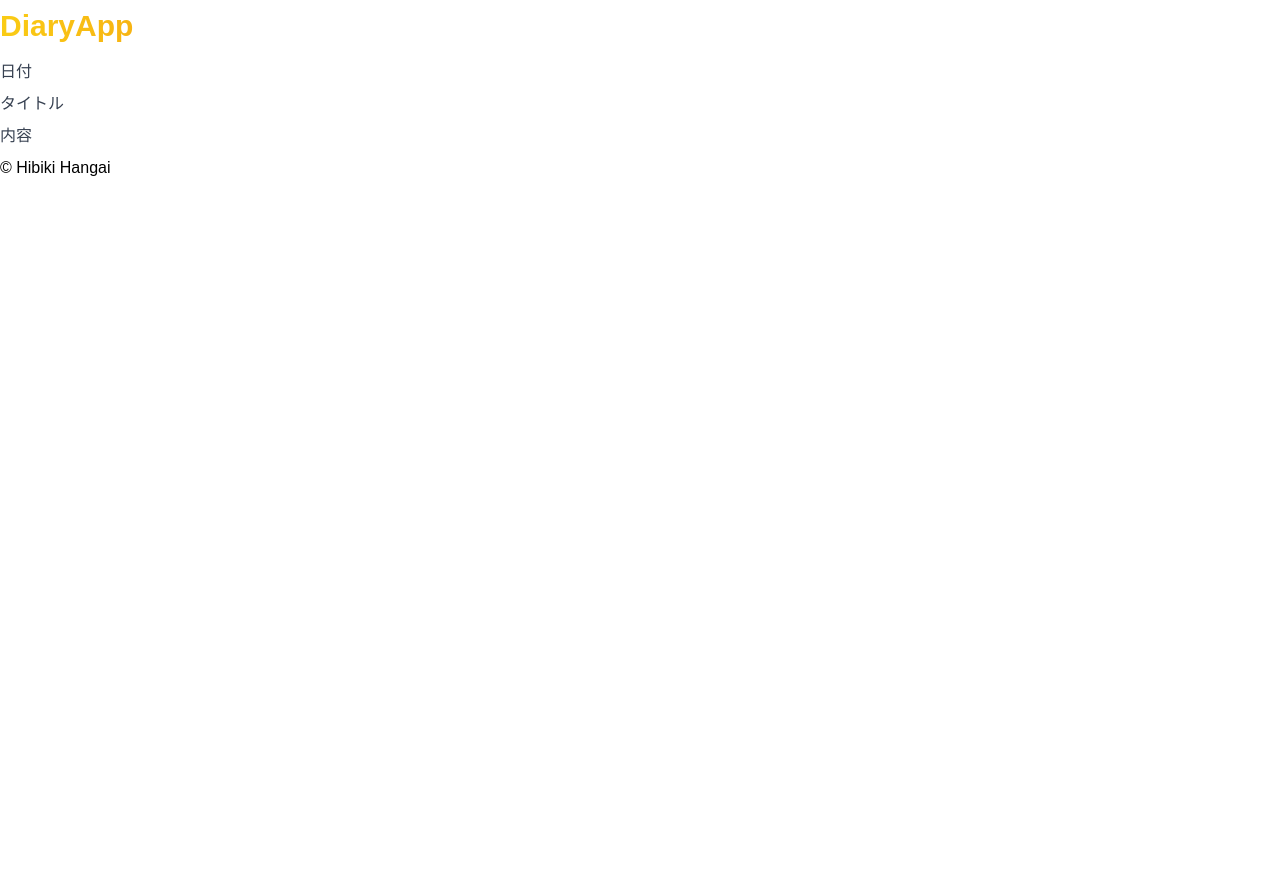
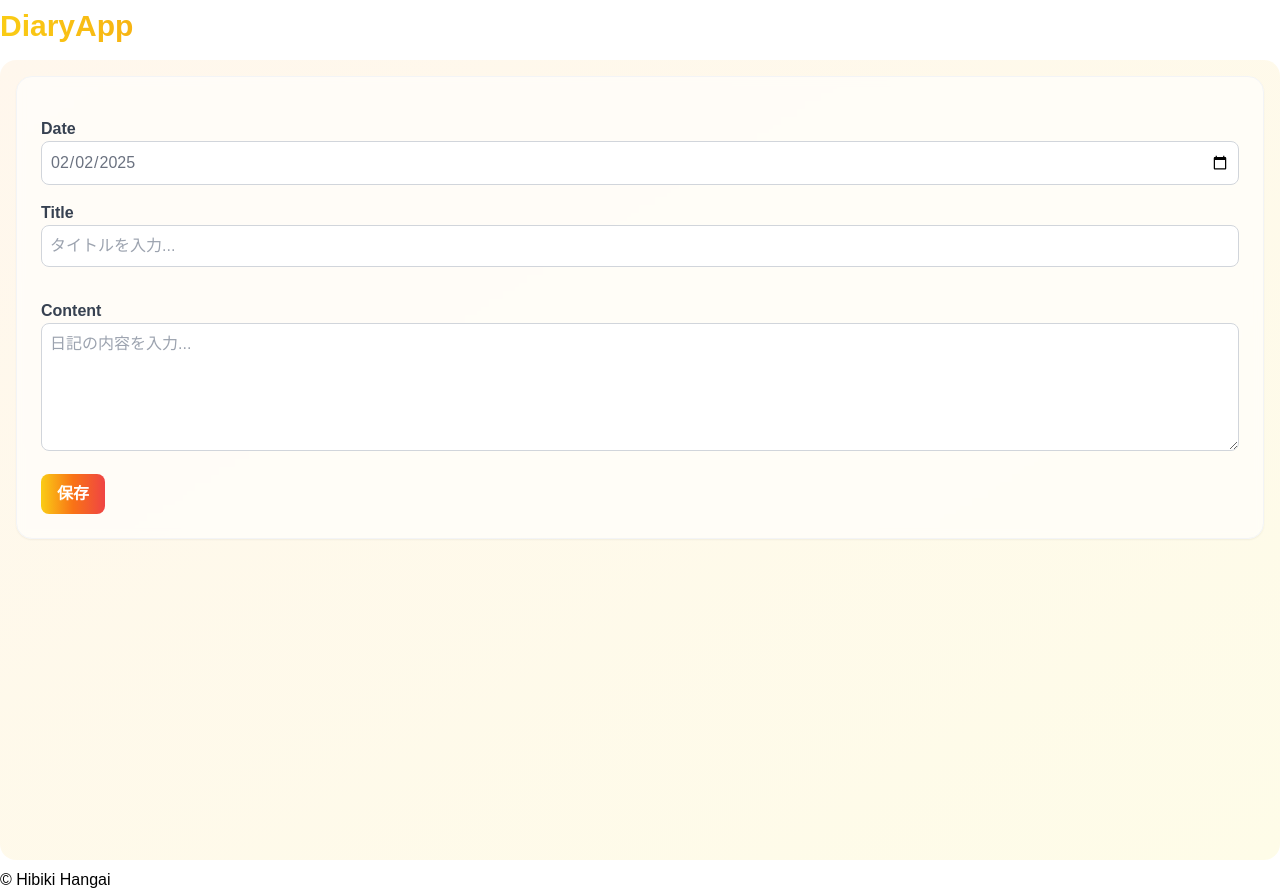
Before and after one commit to Biking1199/original-app, a Next.js app: page /diary/create in a window 1280 px wide. Before the commit the page ends 800 px from the top, so only its background shows below. Built offline with nearby package versions, Linux system fonts and the light colour scheme.

Commit message:
💄 新規作成ページのフロント作成

```diff
--- a/app/diary/create/page.tsx
+++ b/app/diary/create/page.tsx
@@ -1,13 +1,49 @@
 'use client'
 import React from "react"
 import { useState } from "react"
+import { Calendar } from "lucide-react"
+import { Link } from "lucide-react"
 
 export default function NewDiary() {
+    const [diaryDate, setDiaryDate] = useState("2025-02-02");
+    const [diaryTitle, setDiaryTitle] = useState("");
+    const [diaryContent, setDiaryContent] = useState("");
     return(
-        <div>
-            <p className="text-gray-700 mb-2">日付</p>
-            <p className="text-gray-700 mb-2">タイトル</p>
-            <p className="text-gray-700 mb-2">内容</p>
+        <div className="container mx-auto p-4 min-h-screen bg-gradient-to-br from-orange-50 to-yellow-50 rounded-2xl">
+            <article className="group bg-white/60 backdrop-blur-sm rounded-2xl p-6 shadow-sm hover:shadow-md transition-all duration-300 border border-gray-100">
+                <div className="items-center text-gray-500 pt-4">
+                    <label className="text-gray-700 font-semibold">Date</label>
+                    <input
+                    type="date"
+                    value={diaryDate}
+                    onChange={(e) => setDiaryDate(e.target.value)}
+                    className="border border-gray-300 rounded-lg p-2 w-full"
+                    />
+                </div>
+                <div className="mb-4 pt-4">
+                    <label className="text-gray-700 font-semibold">Title</label>
+                    <input
+                    type="text"
+                    value={diaryTitle}
+                    onChange={(e) => setDiaryTitle(e.target.value)}
+                    className="border border-gray-300 rounded-lg p-2 w-full"
+                    placeholder="タイトルを入力..."
+                    />
+                </div>
+                <div className="mb-4 pt-4">
+                    <label className="text-gray-700 font-semibold">Content</label>
+                    <textarea
+                    value={diaryContent}
+                    onChange={(e) => setDiaryContent(e.target.value)}
+                    className="border border-gray-300 rounded-lg p-2 w-full h-32"
+                    placeholder="日記の内容を入力..."
+                    ></textarea>
+                </div>
+                <button className="px-4 bg-gradient-to-r from-yellow-400 via-orange-500 to-red-500 hover:from-yellow-500 hover:via-orange-600 hover:to-red-600 text-white py-2 rounded-lg font-semibold">
+                    保存
+                </button>
+
+            </article>
         </div>
 
 
--- a/app/page.tsx
+++ b/app/page.tsx
@@ -4,46 +4,40 @@ import { supabase } from '@/lib/supabase';
 import { useEffect, useState } from 'react';
 import Link from 'next/link';
 import { Diary } from './types/diary';
-import {Calender} from 'lucide-react'
+import { Calendar, HandHeart } from 'lucide-react';
 
 
 export default function Home() {
-  const [diaries, setDiaries] = useState<Diary[]>([]);
+  // const [diaries, setDiaries] = useState<Diary[]>([]);
 
-  useEffect(() => {
-    const fetchDiaries = async () => {
-      const { data, error } = await supabase.from('diaries').select('*').order('created_at', { ascending: false });
+  // useEffect(() => {
+  //   const fetchDiaries = async () => {
+  //     const { data, error } = await supabase.from('diaries').select('*').order('created_at', { ascending: false });
 
-      if (error) {
-        console.error('Error fetching diaries:', error.message || error);
-      } else {
-        setDiaries(data);
-      }
-    };
+  //     if (error) {
+  //       console.error('Error fetching diaries:', error.message || error);
+  //     } else {
+  //       setDiaries(data);
+  //     }
+  //   };
 
-    fetchDiaries();
-  }, []);
+  //   fetchDiaries();
+  // }, []);
 
   return (
-    <div className="container mx-auto p-4">
-      <h1 className="text-2xl font-bold mb-4">日記一覧</h1>
+    <div className="container mx-auto p-4 min-h-screen bg-gradient-to-br from-orange-50 to-yellow-50 rounded-2xl">
+
       <Link href="/diary/create">
         <button className="p-2 mt-2 bg-gradient-to-r from-yellow-400 via-orange-500 to-red-500 hover:from-yellow-500 hover:via-orange-600 hover:to-red-600 text-white py-2 rounded-lg">日記を作成</button>
       </Link>
-      <ul className="mt-4">
-        {diaries.map((diary) => (
-          <li key={diary.id} className="border p-4 mb-2 flex justify-between items-center ">
-            <p>{diary.created_at}</p>
-            <Link href={`diary/${diary.id}`} className="font-bold text-blue-500">{diary.title}</Link>
-            <p>{diary.content}</p>
-          </li>
-        ))}
-      </ul>
+
       <article className="group bg-white/60 backdrop-blur-sm rounded-2xl p-6 shadow-sm hover:shadow-md transition-all duration-300 border border-gray-100">
         <div className="flex items-center justify-between mb-4">
           <div className="flex items-center space-x-2 text-gray-500">
             <Calendar className="w-4 h-4" />
-                <span className="text-sm">2024年2月2日</span>
+            <span className="text-sm">
+              2025/2/2
+            </span>
           </div>
           <div className="flex items-center space-x-2">
             <span className="inline-block px-3 py-1 text-xs rounded-full bg-violet-100 text-violet-600">
@@ -51,19 +45,28 @@ export default function Home() {
             </span>
           </div>
         </div>
-            <h2 className="text-xl font-bold text-gray-800 group-hover:text-violet-600 transition-colors mb-3">
-              春の訪れ
+        <h2 className="text-xl font-bold text-gray-700 group-hover:text-orange-500 transition-colors mb-3">
+          オリジナルアプリのメインのデザイン作成
         </h2>
         <p className="text-gray-600 leading-relaxed line-clamp-3">
-              今日は久しぶりに早起きして、近所の公園へ散歩に行きました。
-              桜の蕾がほんの少し膨らみ始めていて、春の足音を感じました。
-              朝もやの中で聞こえる小鳥のさえずりが、とても心地よかったです。
+        オリジナルアプリのメイン画面のデザインを作成中。
+        なかなかデザインが決まらない。モダンなデザインでシンプルに考えているが、見たことあるようなデザインになってしまう。
+        パッとみたとき使いたいとなるデザインを目指したい。
         </p>
-            <div className="mt-4 pt-4 border-t border-gray-100 flex items-center justify-between text-sm text-gray-500">
-              <span>☀️ 天気: 晴れ</span>
-              <span>🌡️ 気分: リラックス</span>
+        <div className="mt-4 pt-4 border-t border-gray-100 items-center justify-between text-sm text-gray-500">
+          <div className='flex space-x-2'>
+            <HandHeart className='w-4 h-4'/>
+            <span>AIコメント</span>
+          </div>
+          <p>
+            デザイン迷うよね…でも、「見たことあるデザイン」ってことは、それだけ使いやすく洗練されてるってことでもある！
+            まずは王道を押さえて、そこに自分らしさを足してみるのもアリかも。
+            直感的に「これいい！」と思えるまで試行錯誤してみよう！
+          </p>
         </div>
       </article>
+
+
     </div>
   );
 }
```
Lines whose indentation alone changed are shown as unchanged.
